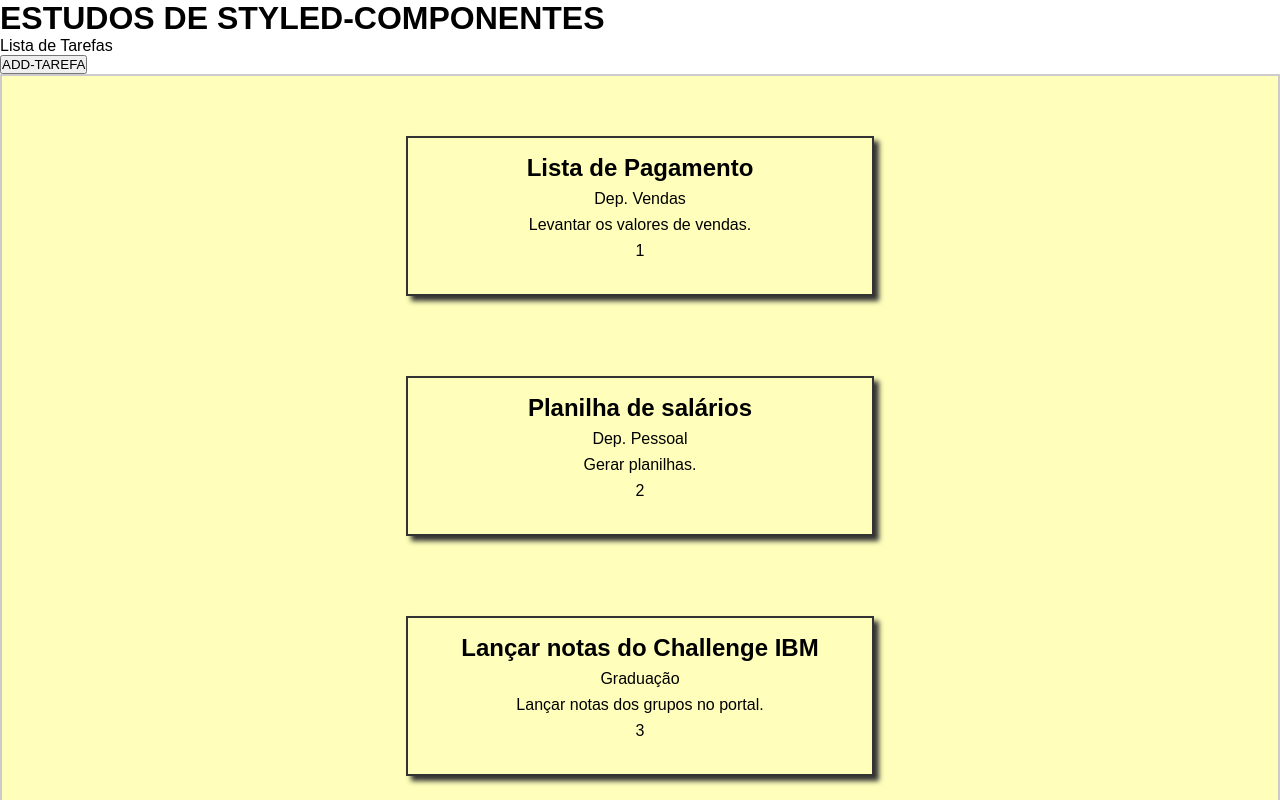
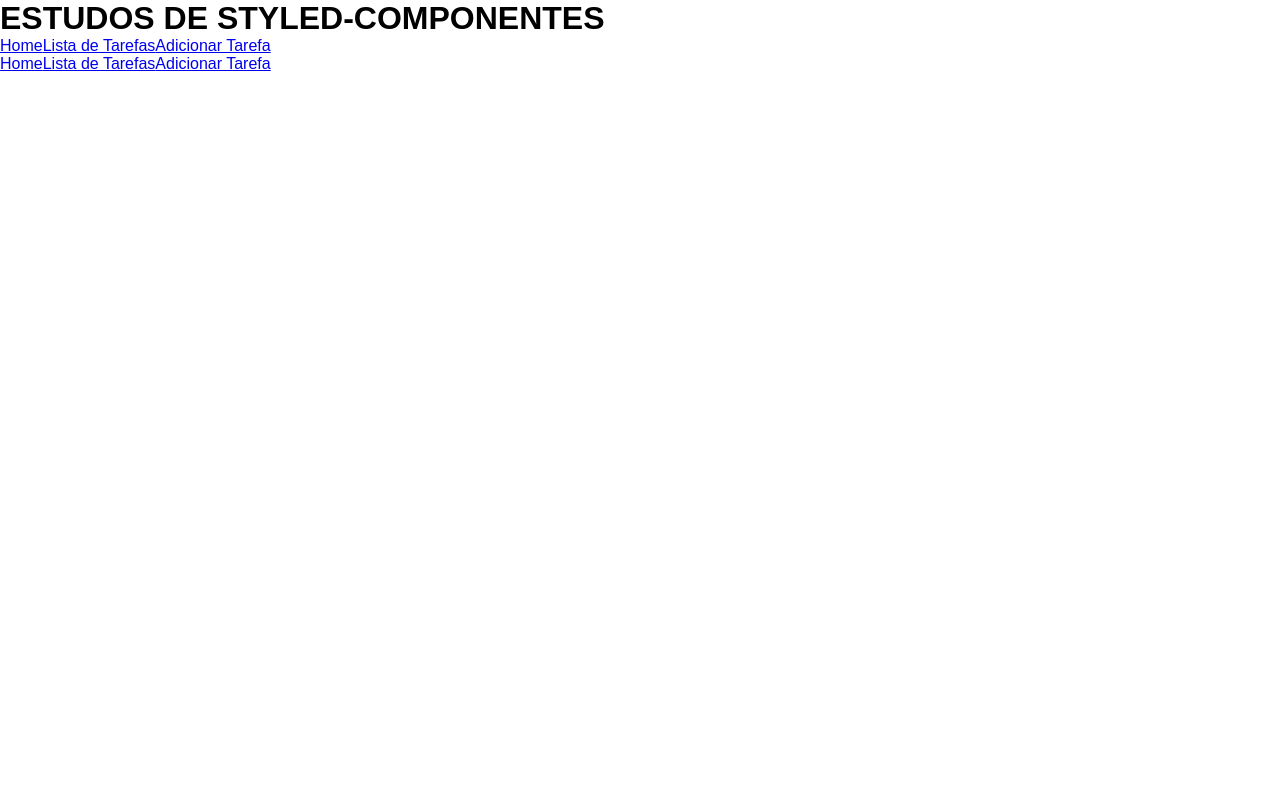
Before and after one commit to 1TDSPF-22/styled-app-react, a React (Create React App) app in the folder rm95246/react-aula7/: page / in a window 1280 px wide. Shown: the top 800 px of the page. Built offline with nearby package versions, Linux system fonts and the light colour scheme.

Commit message:
rotas adicionadas

```diff
--- a/rm95246/react-aula7/src/App.jsx
+++ b/rm95246/react-aula7/src/App.jsx
@@ -1,12 +1,15 @@
 import React from 'react';
+import Home from './components/Home';
 import ListaTarefas from './components/ListaTarefas';
+import MainRoutes from './routes/MainRoutes';
 
 export default function App(){
     return(
 
         <div>
             <h1>ESTUDOS DE STYLED-COMPONENTES</h1>
-            <ListaTarefas/>
+            <Home/>
+            <MainRoutes/>
         </div>
 
     )
--- a/rm95246/react-aula7/src/components/FormTarefas.jsx
+++ b/rm95246/react-aula7/src/components/FormTarefas.jsx
@@ -1,6 +1,6 @@
 import React from 'react'
 
-export default function FormTarefas(){
+export default function FormTarefas(props){
     return(
         <div>
             <form method="post">
--- /dev/null
+++ b/rm95246/react-aula7/src/components/Home.jsx
@@ -0,0 +1,16 @@
+import React from "react";
+import { Link } from "react-router-dom";
+
+export default function Home(){
+    return(
+        <div>
+            <header>
+                <nav>
+                    <Link to="/">Home</Link>
+                    <Link to="/lt">Lista de Tarefas</Link>
+                    <Link to="/add">Adicionar Tarefa</Link>
+                </nav>
+            </header>
+        </div>
+    )
+}
--- a/rm95246/react-aula7/src/index.js
+++ b/rm95246/react-aula7/src/index.js
@@ -2,5 +2,10 @@ import React from "react"
 import ReactDOM from "react-dom"
 import App from "./App"
 import './index.css'
+import {BrowserRouter} from 'react-router-dom'
 
-ReactDOM.render(<App/>,document.getElementById("root"))
+ReactDOM.render(
+  <BrowserRouter>
+  <App/>
+  </BrowserRouter>
+,document.getElementById("root"))
--- /dev/null
+++ b/rm95246/react-aula7/src/routes/MainRoutes.jsx
@@ -0,0 +1,17 @@
+import React from 'react'
+import {BrowserRouter, Route, Routes} from 'react-router-dom'
+import FormTarefas from '../components/FormTarefas'
+import Home from '../components/Home'
+import ListaTarefas from '../components/ListaTarefas'
+
+export default function MainRoutes(){
+    return(
+        <>
+            <Routes>
+                <Route path='/' element={<Home />} />
+                <Route path='/lt' element={<ListaTarefas />} />
+                <Route path='/add' element={<FormTarefas />} />
+            </Routes>
+        </>
+    )
+}
```
